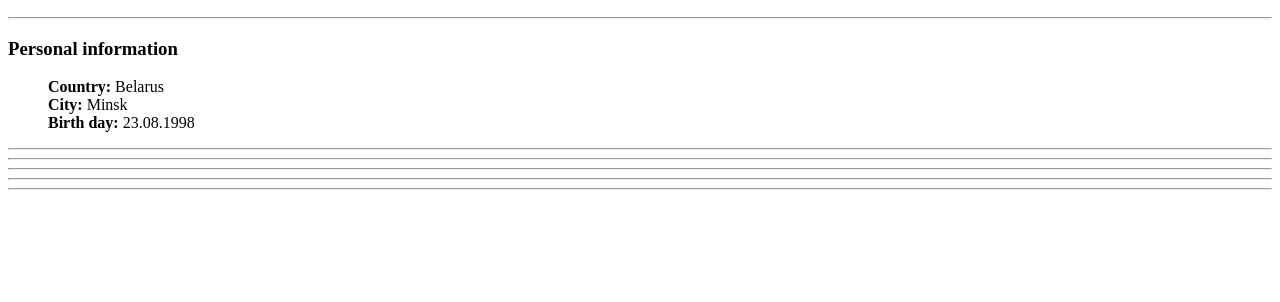
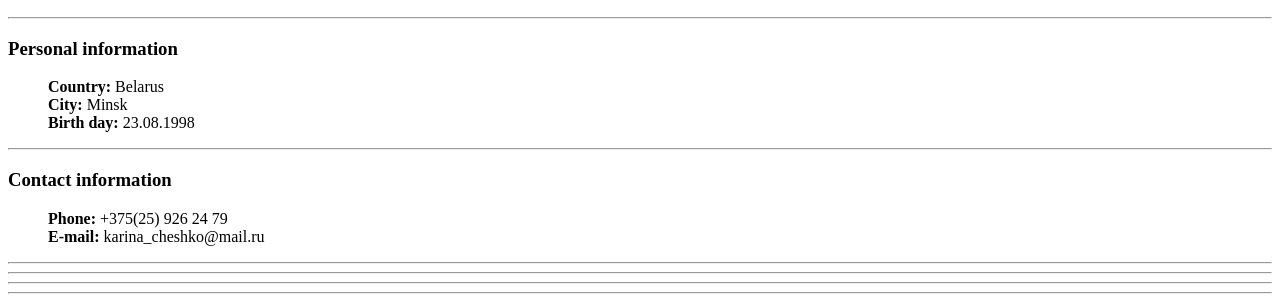
Before and after one commit to chekni/rsschool-cv, a plain HTML site: page index.html in a window 1280 px wide. Shown: the part 512-814 px from the top of the page. Drawn offline with Linux system fonts and the light colour scheme.

Commit message:
feat: add block contact information

```diff
--- a/index.html
+++ b/index.html
@@ -28,7 +28,13 @@
 </section>
 <hr>
 
-<section id="contact-informational"></section>
+<section id="contact-informational">
+	<h3>Contact information</h3>
+	<ul class="list">
+		<li><b>Phone:</b> +375(25) 926 24 79</li>
+		<li><b>E-mail:</b> <a href="karina_cheshko@mail.ru"></a>karina_cheshko@mail.ru</li>
+	</ul>
+</section>
 <hr>
 
 <section id="languages"></section>
```
